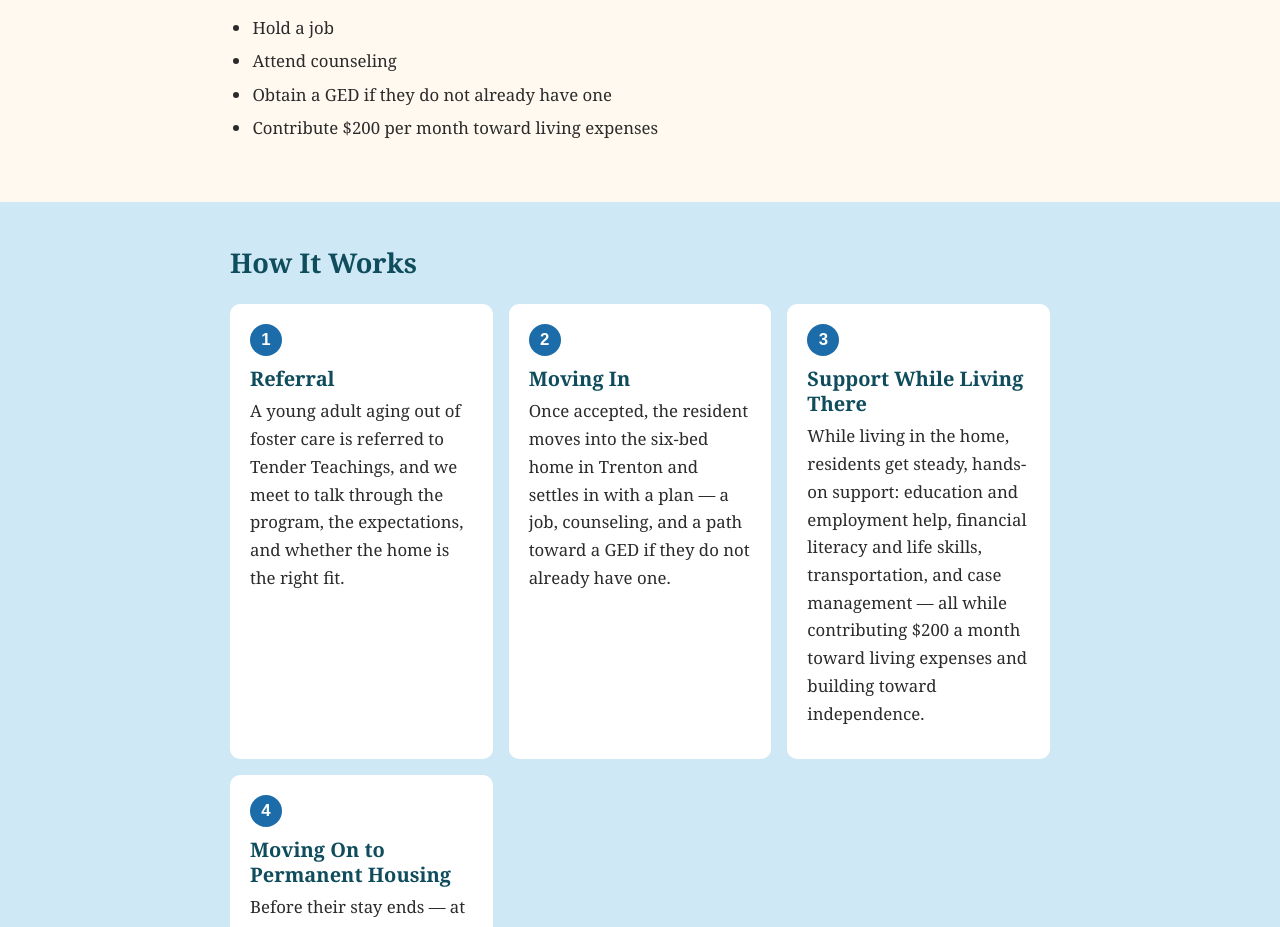
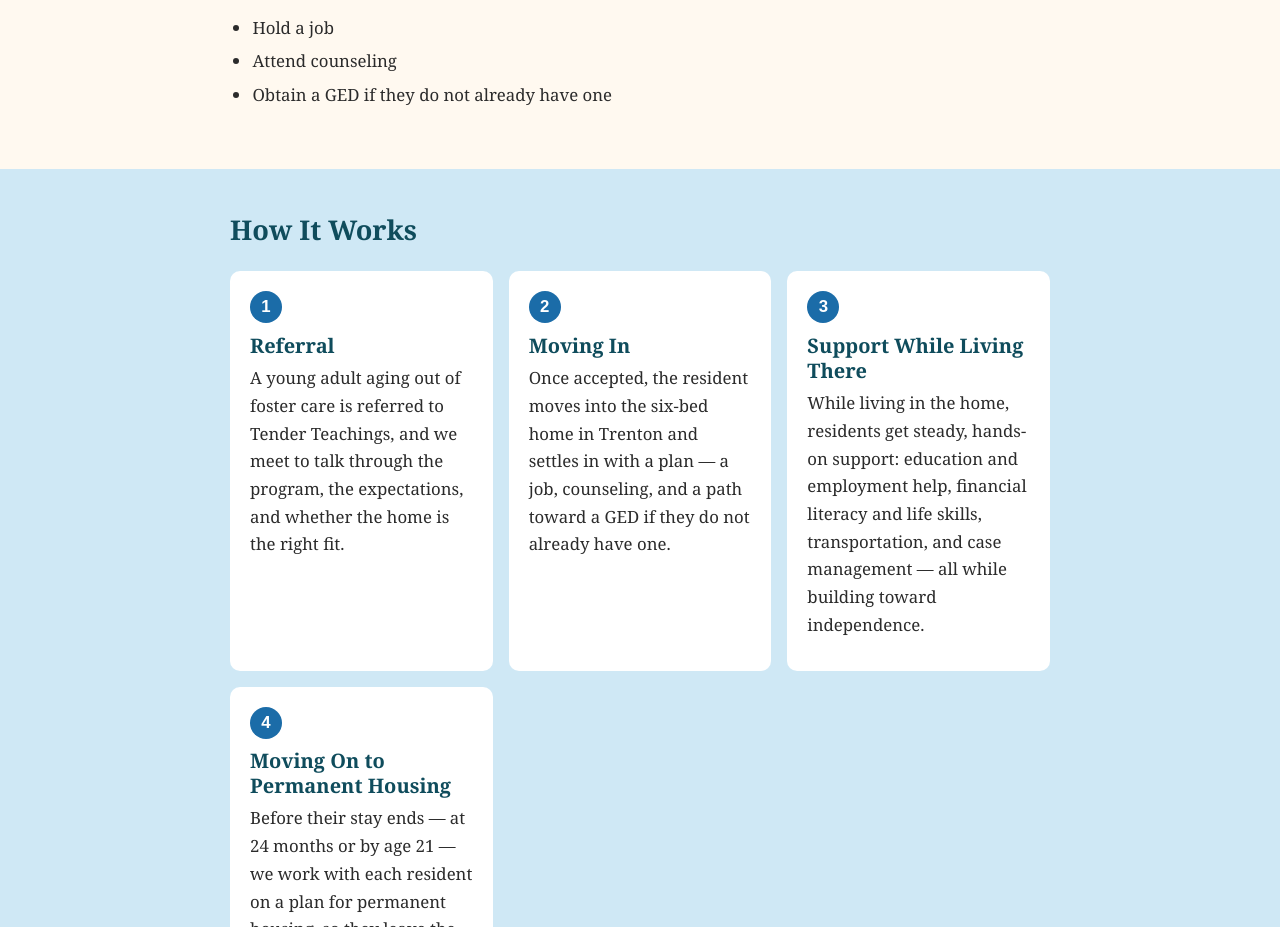
Before and after one commit to tenderteachings/tenderteachings.github.io, a plain HTML site: page index.html in a window 1280 px wide. Shown: the part 1509-2436 px from the top of the page. Drawn offline with Linux system fonts and the light colour scheme.

Commit message:
Remove $200 monthly contribution from website

```diff
--- a/index.html
+++ b/index.html
@@ -78,7 +78,6 @@
           <li>Hold a job</li>
           <li>Attend counseling</li>
           <li>Obtain a GED if they do not already have one</li>
-          <li>Contribute $200 per month toward living expenses</li>
         </ul>
       </div>
     </section>
@@ -98,7 +97,7 @@
           </li>
           <li>
             <h3>Support While Living There</h3>
-            <p>While living in the home, residents get steady, hands-on support: education and employment help, financial literacy and life skills, transportation, and case management — all while contributing $200 a month toward living expenses and building toward independence.</p>
+            <p>While living in the home, residents get steady, hands-on support: education and employment help, financial literacy and life skills, transportation, and case management — all while building toward independence.</p>
           </li>
           <li>
             <h3>Moving On to Permanent Housing</h3>
```
